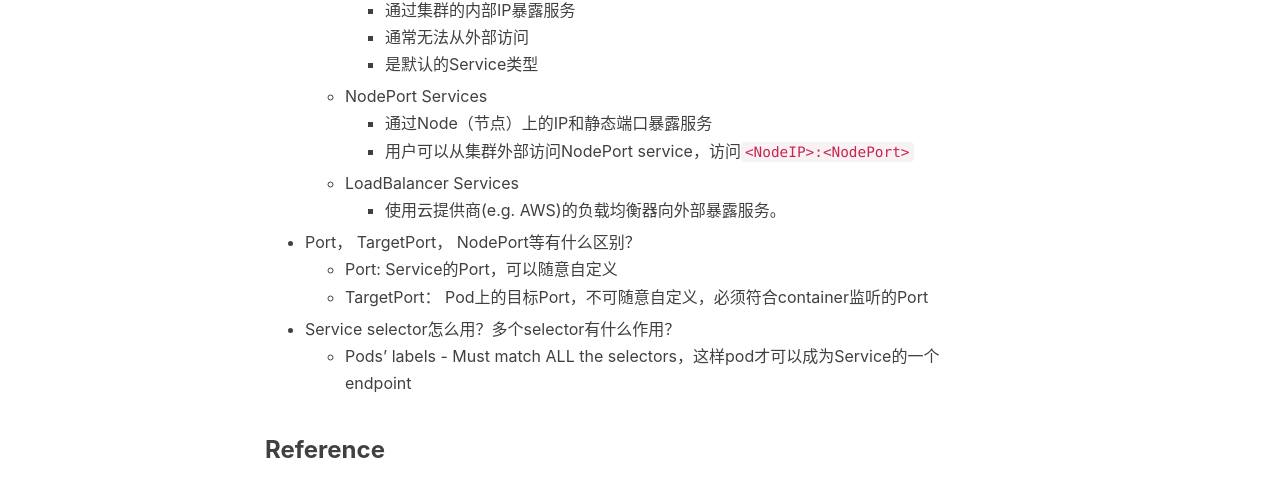
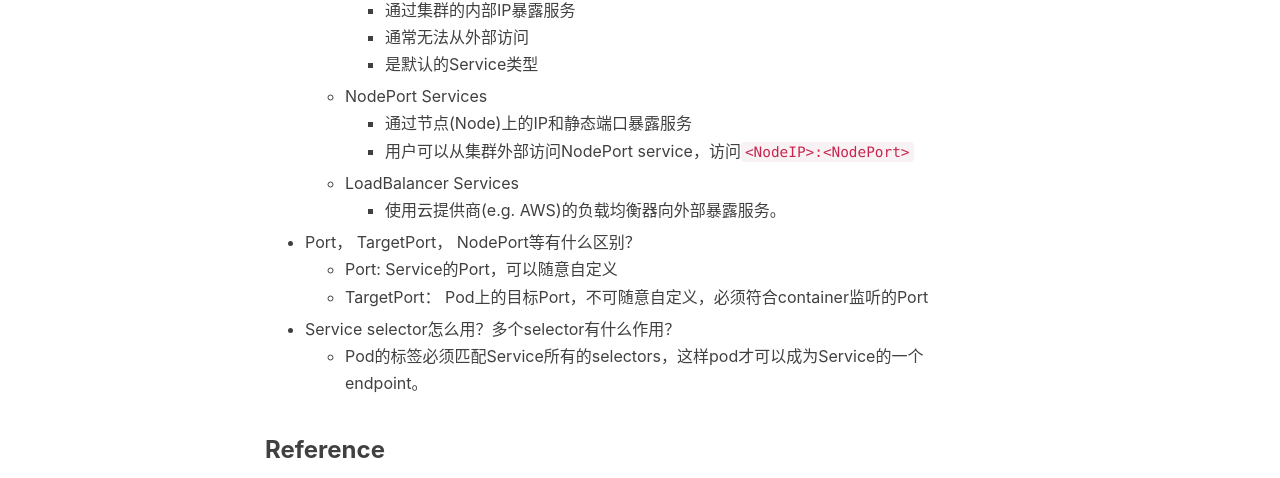
Before and after one commit to Lanzhou-J/Lanzhou-J.github.io, a Jekyll site: the page built from _posts/2023-01-01-Kubernetes-Services.md, in a window 1280 px wide. Shown: the part 924-1402 px from the top of the page. Built offline with Jekyll 4.4.1, drawn with Linux system fonts in a browser that asks for light colours; nearby versions of some CDN libraries; comment, search, counter and statistics services are not loaded.

Commit message:
edit k8s service content

```diff
--- a/_posts/2023-01-01-Kubernetes-Services.md
+++ b/_posts/2023-01-01-Kubernetes-Services.md
@@ -24,7 +24,7 @@ tags:
       - 通常无法从外部访问
       - 是默认的Service类型
     - NodePort Services
-      - 通过Node（节点）上的IP和静态端口暴露服务
+      - 通过节点(Node)上的IP和静态端口暴露服务
       - 用户可以从集群外部访问NodePort service，访问`<NodeIP>:<NodePort>`
     - LoadBalancer Services
       - 使用云提供商(e.g. AWS)的负载均衡器向外部暴露服务。
@@ -32,7 +32,7 @@ tags:
     - Port: Service的Port，可以随意自定义
     - TargetPort： Pod上的目标Port，不可随意自定义，必须符合container监听的Port
 - Service selector怎么用？多个selector有什么作用？
-    - Pods’ labels  - Must match ALL the selectors，这样pod才可以成为Service的一个endpoint
+    - Pod的标签必须匹配Service所有的selectors，这样pod才可以成为Service的一个endpoint。
 
 ### Reference
 - [https://www.youtube.com/watch?v=T4Z7visMM4E](https://www.youtube.com/watch?v=T4Z7visMM4E)
```
